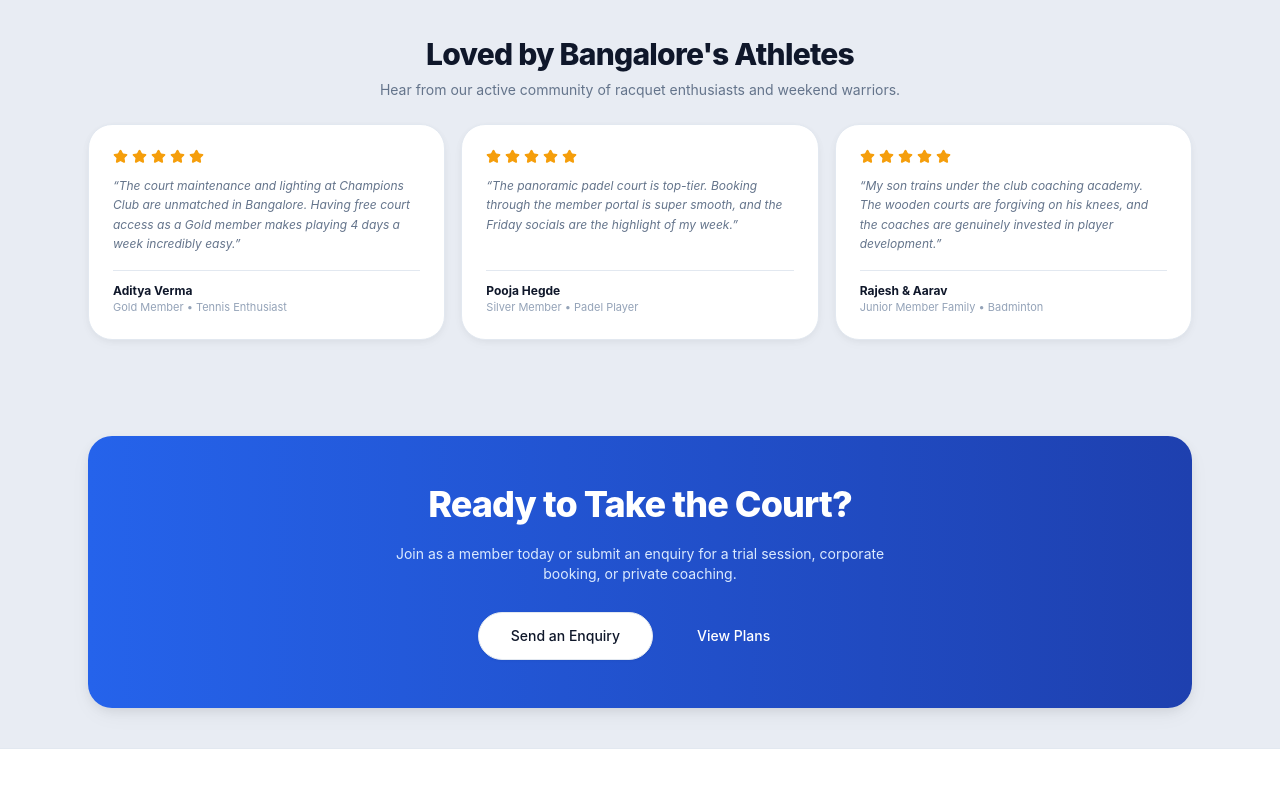
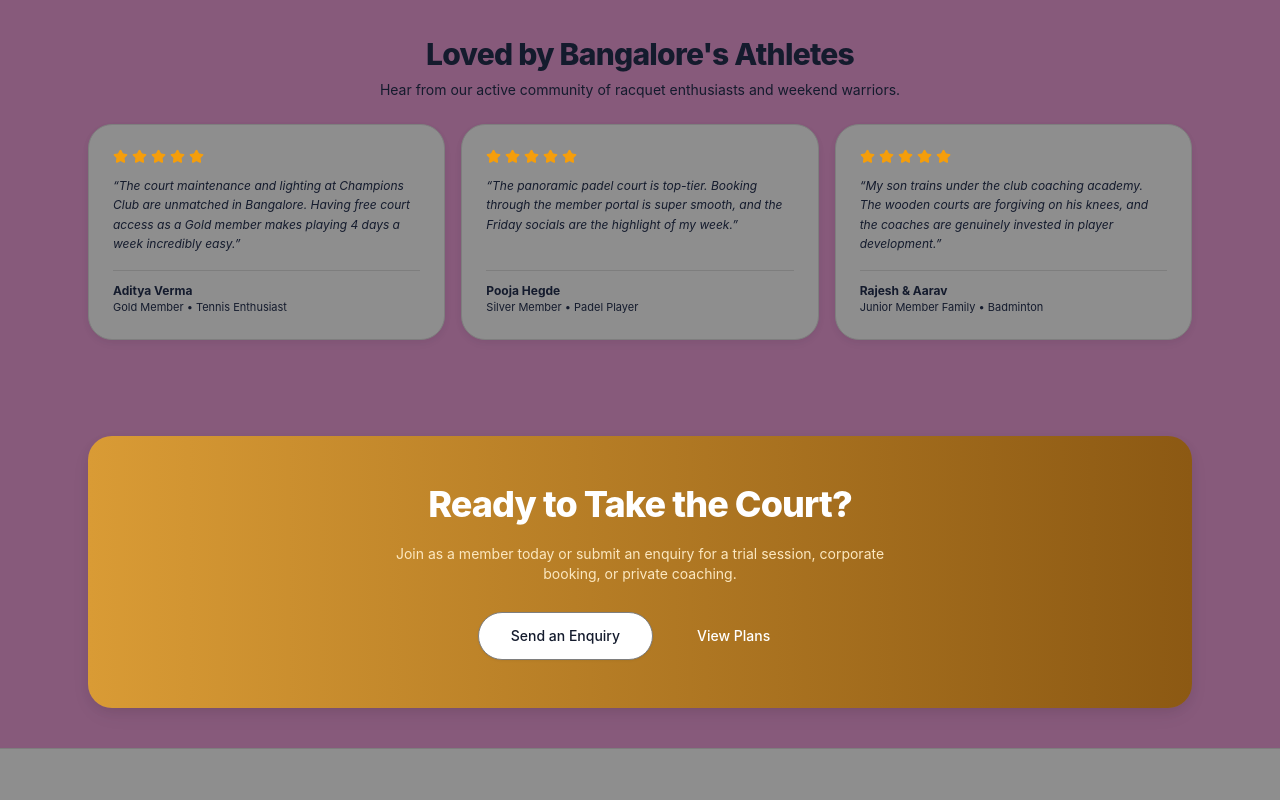
Before and after one commit to dhruvsharaf18/SCMS, a React (Vite) app in the folder frontend/: page / in a window 1280 px wide. Shown: the part 2020-2820 px from the top of the page. Built offline with nearby package versions, Linux system fonts and the light colour scheme; no server answers.

Commit message:
theme(tokens): define Odoo palette in tailwind config and index.css

```diff
--- a/frontend/src/index.css
+++ b/frontend/src/index.css
@@ -17,7 +17,13 @@
     min-height: 100dvh;
   }
 
-  /* Custom scrollbar — subtle, matches the soft UI */
+  /* Selection color: accent-yellow background with ink text */
+  ::selection {
+    background-color: #EAB14D;
+    color: #141B2D;
+  }
+
+  /* Custom scrollbar — subtle, matches the Odoo palette */
   ::-webkit-scrollbar {
     width: 6px;
     height: 6px;
@@ -26,15 +32,30 @@
     @apply bg-transparent;
   }
   ::-webkit-scrollbar-thumb {
-    @apply bg-border-light rounded-full;
+    background-color: #7E7E7E;
+    border-radius: 9999px;
   }
   ::-webkit-scrollbar-thumb:hover {
-    @apply bg-border;
+    background-color: #141B2D;
   }
 
-  /* Remove default focus outline, add custom */
+  /* Focus ring clearly visible on both purple (5.56:1) and grey (3.28:1) */
   *:focus-visible {
-    @apply outline-2 outline-offset-2 outline-primary-500;
+    outline: 2px solid #FFFFFF !important;
+    outline-offset: 2px !important;
+  }
+
+  /* Form inputs on grey cards: light fill (near white) with ink text and visible border */
+  input:not([type="checkbox"]):not([type="radio"]):not([type="submit"]):not([type="button"]),
+  select,
+  textarea {
+    background-color: #FFFFFF !important;
+    color: #141B2D !important;
+    border-color: #141B2D !important;
+  }
+  input::placeholder,
+  textarea::placeholder {
+    color: #4B5563 !important;
   }
 }
 
@@ -45,14 +66,14 @@
       -45deg,
       transparent,
       transparent 4px,
-      rgba(148, 163, 184, 0.15) 4px,
-      rgba(148, 163, 184, 0.15) 5px
+      rgba(20, 27, 45, 0.25) 4px,
+      rgba(20, 27, 45, 0.25) 5px
     );
   }
 
-  /* Glass overlay for modals */
+  /* Flat solid dark overlay for modals (no blur or translucency per prompt) */
   .backdrop-blur-overlay {
-    @apply bg-text-primary/20 backdrop-blur-sm;
+    background-color: rgba(20, 27, 45, 0.65);
   }
 }
 
@@ -77,3 +98,11 @@
     display: none;
   }
 }
+
+/* Print stylesheet: white background with dark text */
+@media print {
+  body {
+    background: #FFFFFF !important;
+    color: #141B2D !important;
+  }
+}
--- a/frontend/tailwind.config.js
+++ b/frontend/tailwind.config.js
@@ -7,52 +7,79 @@ export default {
         sans: ['Inter', 'system-ui', '-apple-system', 'sans-serif'],
       },
       colors: {
-        canvas: '#E8ECF3',
-        surface: '#FFFFFF',
+        // Base Odoo palette tokens
+        'brand-purple': '#875A7B',
+        'surface-grey': '#8E8E8E',
+        'accent-yellow': '#EAB14D',
+        ink: '#141B2D',
+        'on-purple': '#FFFFFF',
+
+        // Derived shades
+        'brand-purple-dark': '#714B67',
+        'brand-purple-light': '#9C6E90',
+        'surface-light': '#9E9E9E',
+        'surface-dark': '#7E7E7E',
+        'surface-input': '#FFFFFF',
+
+        // Semantic surface mappings
+        canvas: '#875A7B',     // Page background: brand-purple
+        surface: '#8E8E8E',    // Cards, panels, tables, modals: surface-grey
+
         primary: {
-          DEFAULT: '#3B82F6',
-          50: '#EFF6FF',
-          100: '#DBEAFE',
-          200: '#BFDBFE',
-          300: '#93C5FD',
-          400: '#60A5FA',
-          500: '#3B82F6',
-          600: '#2563EB',
-          700: '#1D4ED8',
-          800: '#1E40AF',
-          900: '#1E3A8A',
+          DEFAULT: '#EAB14D',  // accent-yellow
+          hover: '#D99B35',
+          light: '#FDF3DF',
+          50: '#FDF3DF',
+          100: '#FCE8C0',
+          200: '#F9D68F',
+          300: '#F6C45E',
+          400: '#F0B849',
+          500: '#EAB14D',      // primary button & key highlight
+          600: '#D99B35',      // hover
+          700: '#B87B1F',      // active/pressed
+          800: '#8C5913',
+          900: '#5A380A',
         },
         accent: {
-          purple: '#8B5CF6',
-          green: '#22C55E',
-          yellow: '#F59E0B',
-          red: '#EF4444',
-          teal: '#14B8A6',
-          orange: '#F97316',
-          pink: '#EC4899',
+          purple: '#875A7B',
+          yellow: '#EAB14D',
+          green: '#027A48',
+          red: '#D92D20',
+          teal: '#0E7490',
+          orange: '#B54708',
+          pink: '#C026D3',
         },
         text: {
-          primary: '#0F172A',
-          secondary: '#64748B',
-          tertiary: '#94A3B8',
+          primary: '#141B2D',   // ink on grey surface
+          secondary: '#141B2D', // ink (hierarchy via font weight/size)
+          tertiary: '#141B2D',  // ink (darkened to meet contrast)
+          muted: '#141B2D',
           inverse: '#FFFFFF',
+          'on-purple': '#FFFFFF',
+          'on-grey': '#141B2D',
+          'on-yellow': '#141B2D',
         },
         border: {
-          light: '#E2E8F0',
-          DEFAULT: '#CBD5E1',
-          focus: '#3B82F6',
+          light: '#7E7E7E',     // visible border on surface-grey
+          DEFAULT: '#7E7E7E',
+          dark: '#141B2D',
+          focus: '#FFFFFF',
         },
         status: {
-          success: '#DCFCE7',
-          'success-text': '#166534',
-          warning: '#FEF9C3',
-          'warning-text': '#854D0E',
-          error: '#FEE2E2',
-          'error-text': '#991B1B',
-          info: '#DBEAFE',
-          'info-text': '#1E40AF',
-          pending: '#F3E8FF',
-          'pending-text': '#6B21A8',
+          success: '#ECFDF3',
+          'success-text': '#141B2D',
+          'success-icon': '#027A48',
+          warning: '#FFF7E6',
+          'warning-text': '#141B2D',
+          'warning-icon': '#B54708',
+          error: '#FFF5F5',
+          'error-text': '#141B2D',
+          'error-icon': '#D92D20',
+          info: '#F0F7FF',
+          'info-text': '#141B2D',
+          'info-icon': '#026AA2',
+          pending: '#F9F5FF',
+          'pending-text': '#141B2D',
         },
       },
       borderRadius: {
```
